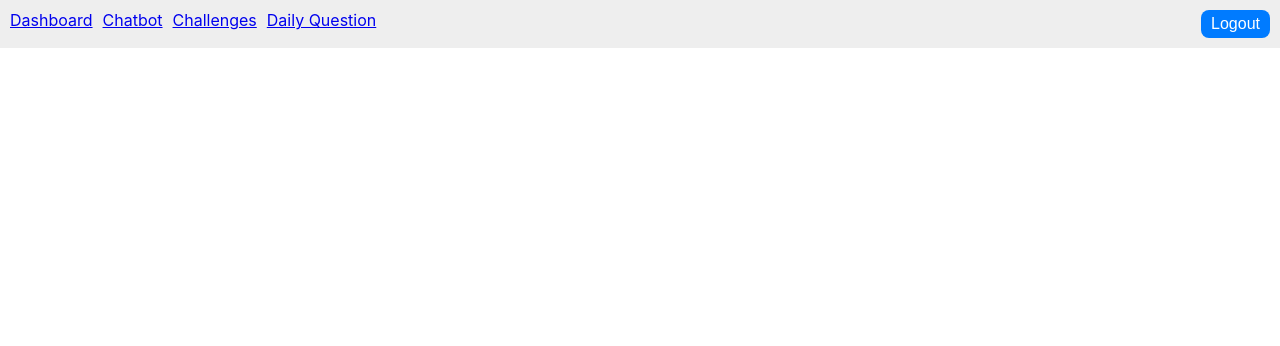
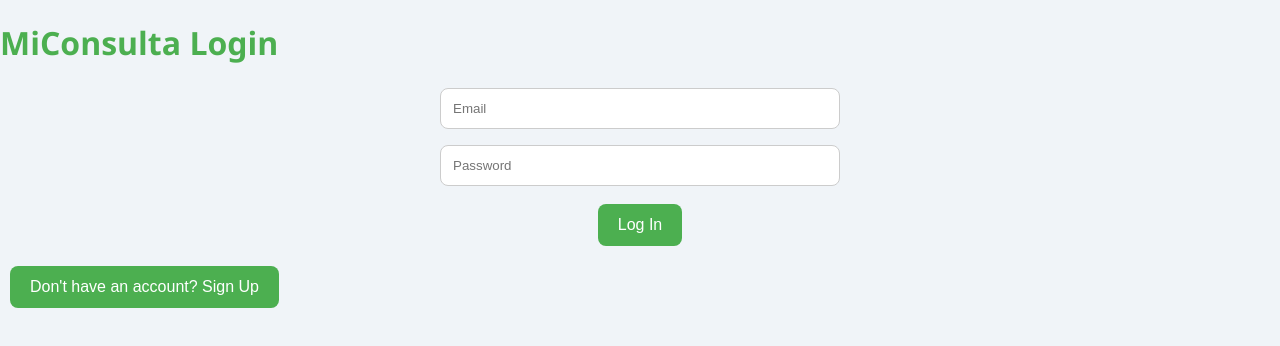
Before and after one commit to Noel-Lozano/MiConsulta, a React (Create React App) app in the folder frontend/: page /login in a window 1280 px wide. Shown: the top 346 px of the page. Built offline with nearby package versions, Linux system fonts and the light colour scheme; no server answers.

Commit message:
Andres is gay

```diff
--- a/frontend/src/App.css
+++ b/frontend/src/App.css
@@ -1,74 +1,132 @@
+/* App.css - MiConsulta styling base */
+
+/* General Reset */
+body, html, #root {
+  margin: 0;
+  padding: 0;
+  height: 100%;
+  font-family: 'Segoe UI', Tahoma, Geneva, Verdana, sans-serif;
+  background-color: #F0F4F8;
+  color: #333;
+}
+
+/* General container center */
 .App {
   display: flex;
   flex-direction: column;
   align-items: center;
-  justify-content: center;
+  justify-content: flex-start;
   min-height: 100vh;
-  background: #f7f7f7;
-  font-family: 'Arial', sans-serif;
   padding: 20px;
 }
 
-h1 {
-  color: #333;
-  margin-bottom: 20px;
+/* Headings */
+h1, h2, h3 {
+  color: #4CAF50;
+  margin-bottom: 16px;
 }
 
+/* Buttons */
+button {
+  background-color: #4CAF50;
+  color: white;
+  border: none;
+  padding: 12px 20px;
+  font-size: 16px;
+  border-radius: 8px;
+  cursor: pointer;
+  margin: 10px;
+  transition: background-color 0.3s ease, transform 0.2s ease;
+}
+
+button:hover {
+  background-color: #388E3C;
+  transform: scale(1.02);
+}
+
+button:disabled {
+  background-color: #A5D6A7;
+  cursor: not-allowed;
+}
+
+/* Input fields */
+input, select, textarea {
+  width: 100%;
+  max-width: 400px;
+  padding: 12px;
+  margin: 8px 0;
+  display: block;
+  border: 1px solid #ccc;
+  border-radius: 8px;
+  box-sizing: border-box;
+  transition: border-color 0.3s;
+}
+
+input:focus, select:focus, textarea:focus {
+  border-color: #4CAF50;
+  outline: none;
+}
+
+/* Form container */
 form {
   display: flex;
   flex-direction: column;
   align-items: center;
-  gap: 15px;
 }
 
-input[type="text"] {
-  padding: 10px;
-  width: 300px;
-  border: 1px solid #ccc;
-  border-radius: 8px;
-  font-size: 16px;
+/* Card style for content blocks */
+.card {
+  background: white;
+  padding: 24px;
+  border-radius: 16px;
+  box-shadow: 0 4px 12px rgba(0,0,0,0.1);
+  margin: 20px;
+  width: 100%;
+  max-width: 600px;
 }
 
-button {
-  padding: 10px 20px;
-  font-size: 16px;
-  background-color: #007bff;
-  color: white;
-  border: none;
-  border-radius: 8px;
-  cursor: pointer;
-  transition: background-color 0.3s ease;
-}
-
-button:hover {
-  background-color: #0056b3;
-}
-
-h2 {
-  margin-top: 30px;
-  color: #333;
-}
-
-p {
-  background: white;
-  padding: 15px;
-  border-radius: 8px;
-  box-shadow: 0 2px 5px rgba(0,0,0,0.1);
-  max-width: 400px;
-  text-align: center;
-}
-
+/* Loading spinner */
 .spinner {
   border: 6px solid #f3f3f3;
-  border-top: 6px solid #3498db;
+  border-top: 6px solid #4CAF50;
   border-radius: 50%;
   width: 40px;
   height: 40px;
   animation: spin 1s linear infinite;
-  margin-top: 20px;
+  margin: 20px auto;
 }
 
 @keyframes spin {
   0% { transform: rotate(0deg); }
   100% { transform: rotate(360deg); }
 }
+
+/* Link Styles */
+a {
+  color: #4CAF50;
+  text-decoration: none;
+}
+
+a:hover {
+  text-decoration: underline;
+}
+
+/* Toast Message */
+.toast {
+  position: fixed;
+  top: 20px;
+  right: 20px;
+  background: #4CAF50;
+  color: white;
+  padding: 12px 24px;
+  border-radius: 8px;
+  box-shadow: 0 4px 6px rgba(0,0,0,0.1);
+  animation: fadeInOut 3s ease forwards;
+}
+
+@keyframes fadeInOut {
+  0% { opacity: 0; transform: translateY(-20px); }
+  10% { opacity: 1; transform: translateY(0); }
+  90% { opacity: 1; }
+  100% { opacity: 0; transform: translateY(-20px); }
+}
--- a/frontend/src/App.js
+++ b/frontend/src/App.js
@@ -1,67 +1,24 @@
-import React from "react";
-import { BrowserRouter as Router, Routes, Route } from "react-router-dom";
-import Navbar from "./components/Navbar";
-import ProtectedRoute from "./components/ProtectedRoute";
-import LoginPage from "./pages/LoginPage";
-import SignupPage from "./pages/SignupPage";
-import DashboardPage from "./pages/DashboardPage";
-import ChatPage from "./pages/ChatPage";
-import ChallengesPage from "./pages/ChallengesPage";
-import DailyQuestion from "./pages/DailyQuestion";
+import React from 'react';
+import { BrowserRouter, Routes, Route } from 'react-router-dom';
 
-
-const fakeUser = {
-  username: "TestUser",
-  gender: "Male",
-  weight: 180,
-  points: 2000,
-  badge: "Platinum"
-};
+import LoginPage from './pages/LoginPage';
+import SignupPage from './pages/SignupPage';
+import DashboardPage from './pages/DashboardPage';
+import DailyQuestion from './pages/DailyQuestion';
+import ChatPage from './pages/ChatPage';
 
 function App() {
   return (
-    <Router>
-      <Navbar />
+    <BrowserRouter>
       <Routes>
-        {/* Public Routes */}
-        <Route path="/" element={<LoginPage />} />
+        <Route path="/login" element={<LoginPage />} />
         <Route path="/signup" element={<SignupPage />} />
-
-        {/* Protected Routes */}
-        <Route
-          path="/dashboard"
-          element={
-            <ProtectedRoute>
-              <DashboardPage user={fakeUser} />
-            </ProtectedRoute>
-          }
-        />
-        <Route
-          path="/chat"
-          element={
-            <ProtectedRoute>
-              <ChatPage />
-            </ProtectedRoute>
-          }
-        />
-        <Route
-          path="/challenges"
-          element={
-            <ProtectedRoute>
-              <ChallengesPage />
-            </ProtectedRoute>
-          }
-        />
-        <Route
-          path="/daily-question"
-          element={
-            <ProtectedRoute>
-              <DailyQuestion />
-            </ProtectedRoute>
-          }
-        />
+        <Route path="/dashboard" element={<DashboardPage />} />
+        <Route path="/daily" element={<DailyQuestion />} />
+        <Route path="/chat" element={<ChatPage />} />
+        <Route path="*" element={<LoginPage />} /> {/* Redirect unknown routes to login */}
       </Routes>
-    </Router>
+    </BrowserRouter>
   );
 }
 
--- a/frontend/src/pages/DailyQuestion.js
+++ b/frontend/src/pages/DailyQuestion.js
@@ -1,7 +1,7 @@
 // DailyQuestion.js
 import React, { useState, useEffect } from 'react';
 import { useNavigate } from 'react-router-dom'; // 👈 Import useNavigate
-import api from './axios';
+import api from '../api/axios';
 import '../App.css';
 
 function DailyQuestion() {
--- a/frontend/src/pages/DashboardPage.js
+++ b/frontend/src/pages/DashboardPage.js
@@ -1,7 +1,7 @@
 // DashboardPage.js
 import React, { useState, useEffect } from 'react';
 import { useNavigate } from 'react-router-dom'; // 👈 Import useNavigate
-import { getUserProfile } from './user';
+import { getUserProfile } from '../api/user';
 import '../App.css';
 
 function Dashboard() {
--- a/frontend/src/pages/LoginPage.js
+++ b/frontend/src/pages/LoginPage.js
@@ -1,16 +1,18 @@
+// src/pages/LoginPage.js
 import React, { useState } from 'react';
 import { useNavigate } from 'react-router-dom';
-import { loginUser } from './user';
+import { loginUser } from '../api/user'; // Adjust if your path is different
+import '../App.css'; // Optional if you still have some custom CSS
 
 function LoginPage({ onLogin }) {
   const navigate = useNavigate();
-
   const [formData, setFormData] = useState({
     email: '',
     password: ''
   });
 
   const [error, setError] = useState('');
+  const [loading, setLoading] = useState(false);
 
   const handleChange = (e) => {
     setFormData({
@@ -23,41 +25,44 @@
     e.preventDefault();
 
     if (!formData.email || !formData.password) {
-      setError('Please fill out both email and password.');
+      setError('Please fill out both fields.');
       return;
     }
 
+    setLoading(true);
     try {
       const response = await loginUser(formData.email, formData.password);
       console.log('Login success:', response);
 
-      // 🌟 THIS IS WHERE you save to localStorage:
-      localStorage.setItem('userId', response.id);
+      // 🌟 Save user ID (later you can save token if needed)
+      localStorage.setItem('userId', response.user_id);
 
-      if (onLogin) onLogin(); // Notify parent App if needed
+      if (onLogin) onLogin(); // Optional callback
       navigate('/dashboard'); // Redirect to dashboard
 
     } catch (err) {
       console.error('Login failed:', err);
-      setError('Login failed. Please check your credentials.');
+      setError('Invalid email or password. Please try again.');
+    } finally {
+      setLoading(false);
     }
   };
 
   return (
-    <div style={{ padding: '20px', textAlign: 'center' }}>
-      <h1>Bienvenido a MiConsulta</h1>
-      <h2>Welcome to MiConsulta</h2>
+    <div className="flex flex-col items-center justify-center min-h-screen bg-gray-100">
+      <div className="bg-white p-8 rounded-lg shadow-lg w-full max-w-md">
+        <h1 className="text-3xl font-bold mb-6 text-green-600 text-center">MiConsulta Login</h1>
 
-      {error && <p style={{ color: 'red' }}>{error}</p>}
+        {error && <p className="text-red-500 mb-4">{error}</p>}
 
-      <form onSubmit={handleSubmit} style={{ display: 'flex', flexDirection: 'column', alignItems: 'center' }}>
+        <form onSubmit={handleSubmit} className="flex flex-col gap-4">
           <input
             name="email"
             type="email"
             placeholder="Email"
             value={formData.email}
             onChange={handleChange}
-          style={{ margin: '10px', padding: '10px', width: '250px' }}
+            className="p-3 border rounded-lg focus:outline-none focus:ring-2 focus:ring-green-400"
           />
           <input
             name="password"
@@ -65,19 +70,24 @@
             placeholder="Password"
             value={formData.password}
             onChange={handleChange}
-          style={{ margin: '10px', padding: '10px', width: '250px' }}
+            className="p-3 border rounded-lg focus:outline-none focus:ring-2 focus:ring-green-400"
           />
-        <button type="submit" style={{ padding: '10px 20px', margin: '10px', fontSize: '16px' }}>
-          Log In
+          <button
+            type="submit"
+            className="bg-green-500 text-white p-3 rounded-lg hover:bg-green-600 transition disabled:opacity-50"
+            disabled={loading}
+          >
+            {loading ? 'Logging in...' : 'Log In'}
           </button>
         </form>
 
         <button
           onClick={() => navigate('/signup')}
-        style={{ padding: '10px 20px', margin: '10px', fontSize: '16px' }}
+          className="mt-4 text-green-600 hover:underline"
         >
-        Sign Up
+          Don't have an account? Sign Up
         </button>
+      </div>
     </div>
   );
 }
--- a/frontend/src/pages/SignupPage.js
+++ b/frontend/src/pages/SignupPage.js
@@ -1,5 +1,5 @@
 import React, { useState } from 'react';
-import { createUser } from './user';
+import { createUser } from '../api/user';
 
 function SignUpPage({ onSignUp }) {
   const [formData, setFormData] = useState({
```
Also changed, not shown: package.json (added, +10 -0 lines), 1 other file (tests, documents, lock files or other folders). Lines whose indentation alone changed are shown as unchanged.
